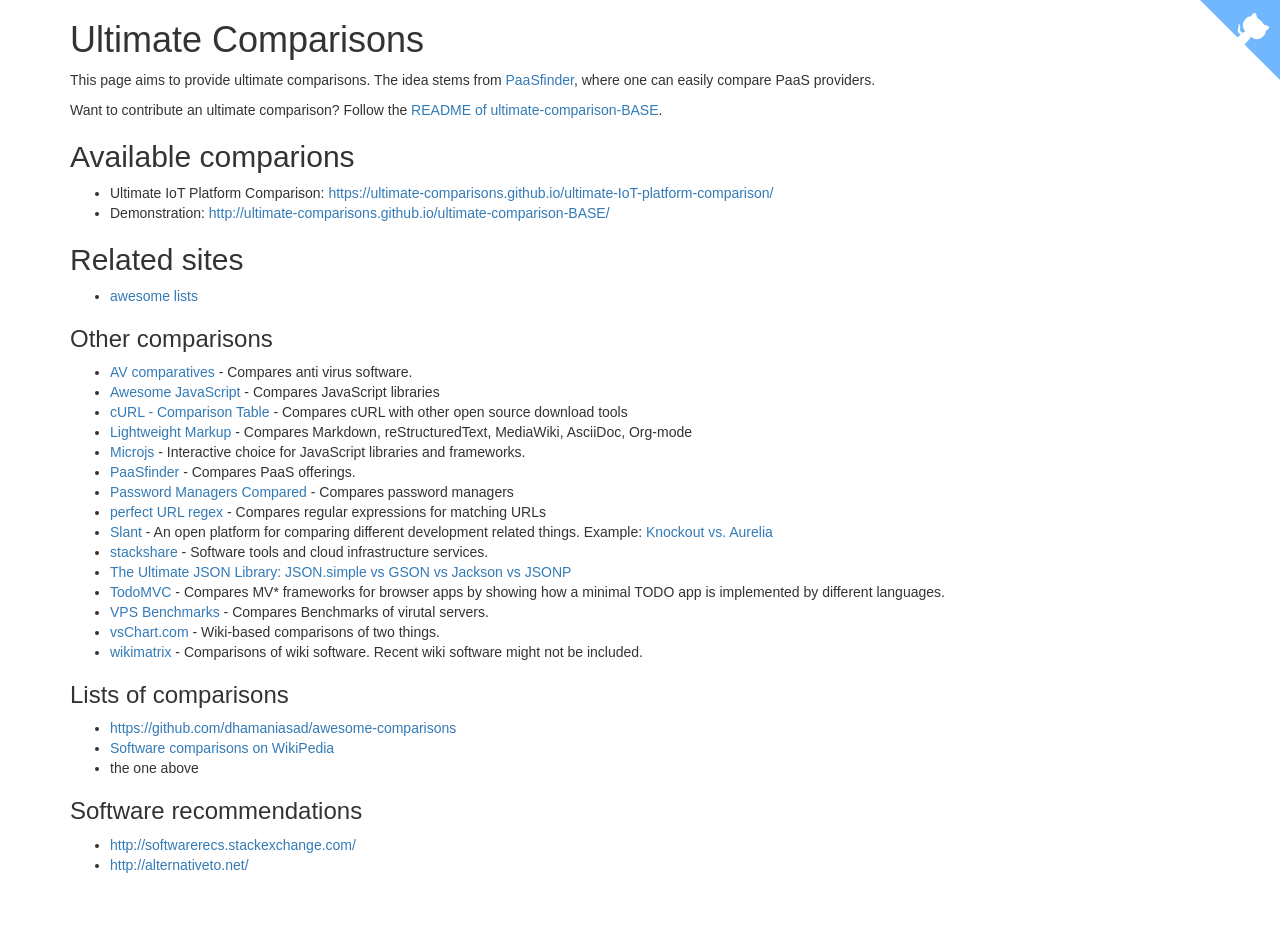
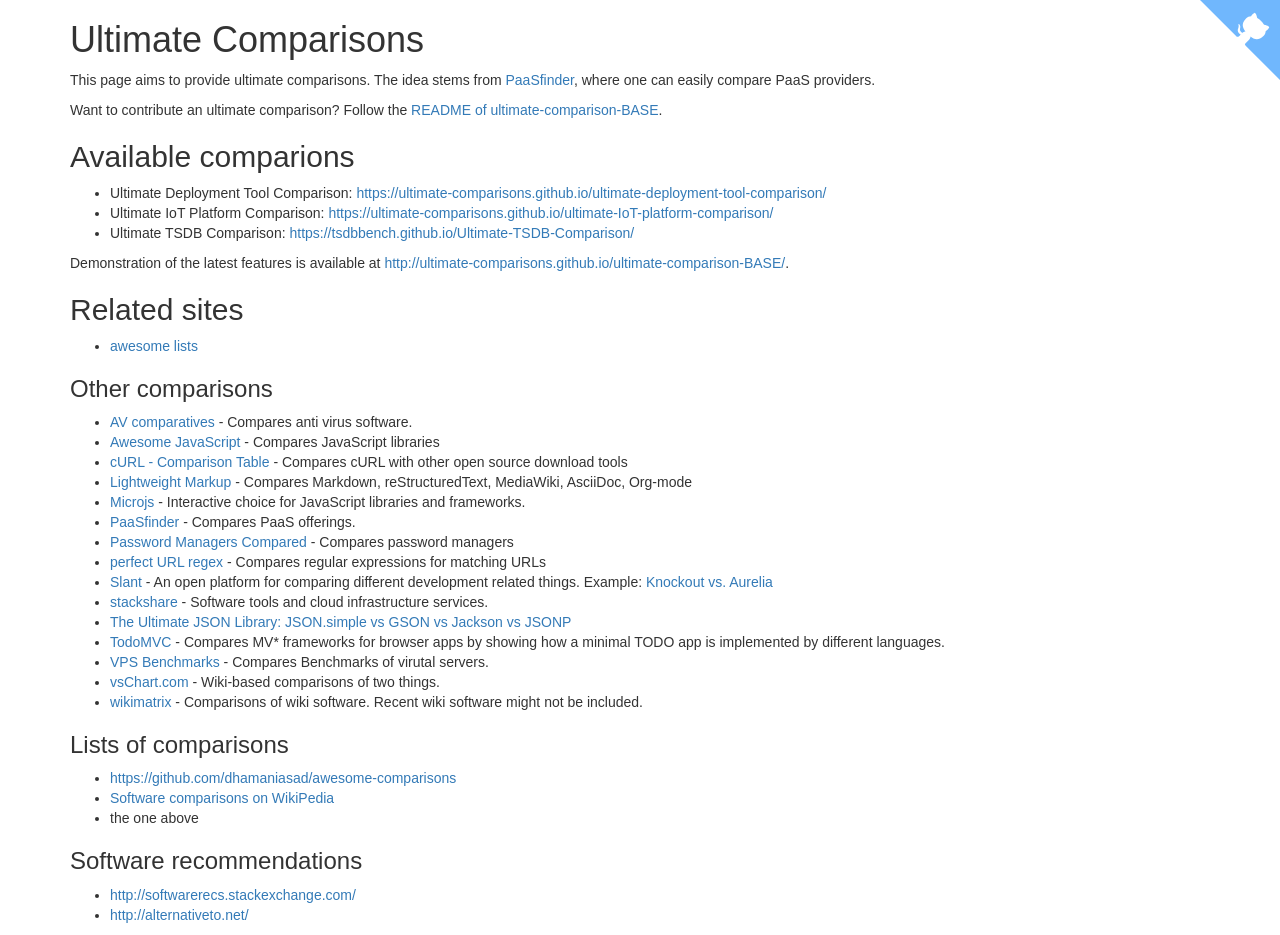
Before and after one commit to ultimate-comparisons/ultimate-comparisons.github.io, a Jekyll site: the page built from index.md, in a window 1280 px wide. Built offline with Jekyll 4.4.1, drawn with Linux system fonts in a browser that asks for light colours; our own code applies the rules of GitHub Pages for plain Markdown files; before the commit the page ends 900 px from its top, so only the background shows below that.

Commit message:
Add new ultimate comparisons

```diff
--- a/index.md
+++ b/index.md
@@ -11,8 +11,11 @@ Follow the [README of ultimate-comparison-BASE](https://github.com/ultimate-comp
 
 ## Available comparions
 
+ * Ultimate Deployment Tool Comparison: <https://ultimate-comparisons.github.io/ultimate-deployment-tool-comparison/>
  * Ultimate IoT Platform Comparison: <https://ultimate-comparisons.github.io/ultimate-IoT-platform-comparison/>
- * Demonstration: <http://ultimate-comparisons.github.io/ultimate-comparison-BASE/>
+ * Ultimate TSDB Comparison: <https://tsdbbench.github.io/Ultimate-TSDB-Comparison/>
+
+Demonstration of the latest features is available at <http://ultimate-comparisons.github.io/ultimate-comparison-BASE/>.
 
 ## Related sites
  * [awesome lists](https://github.com/jnv/lists)
```
